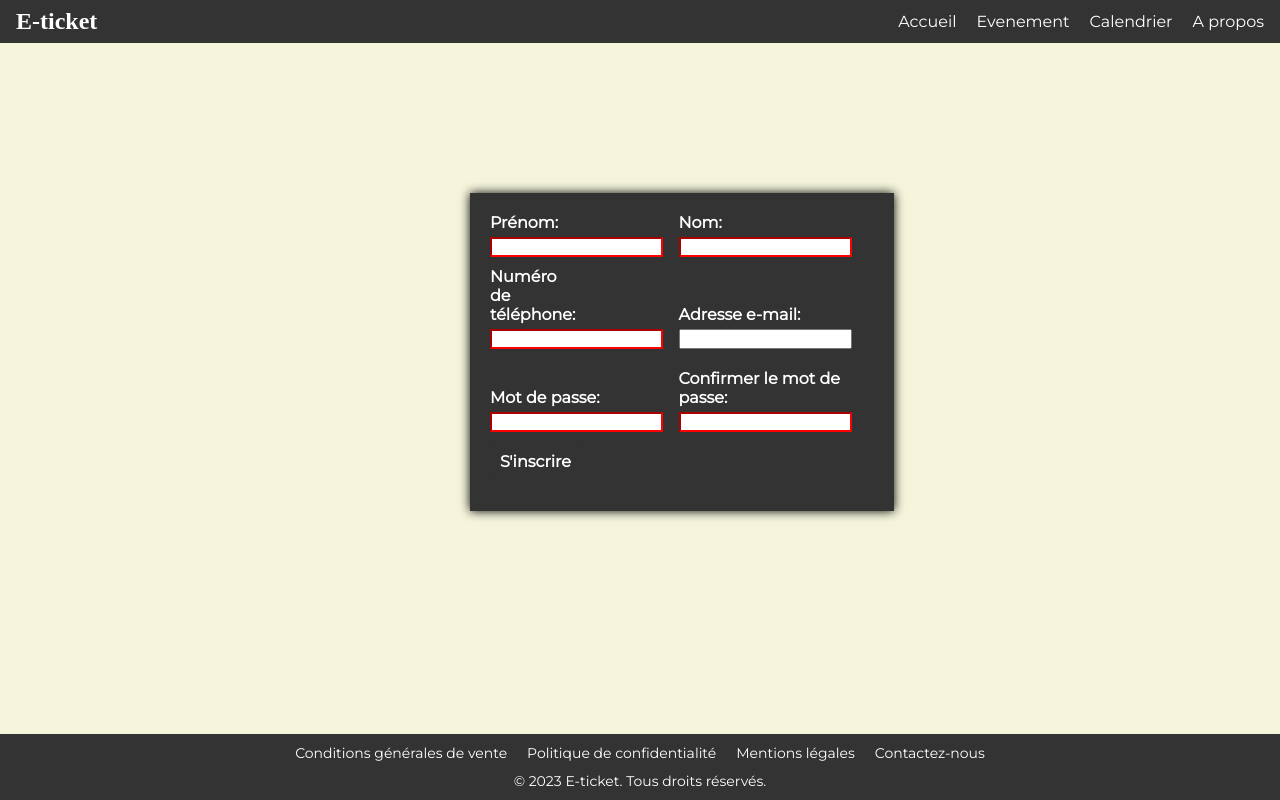
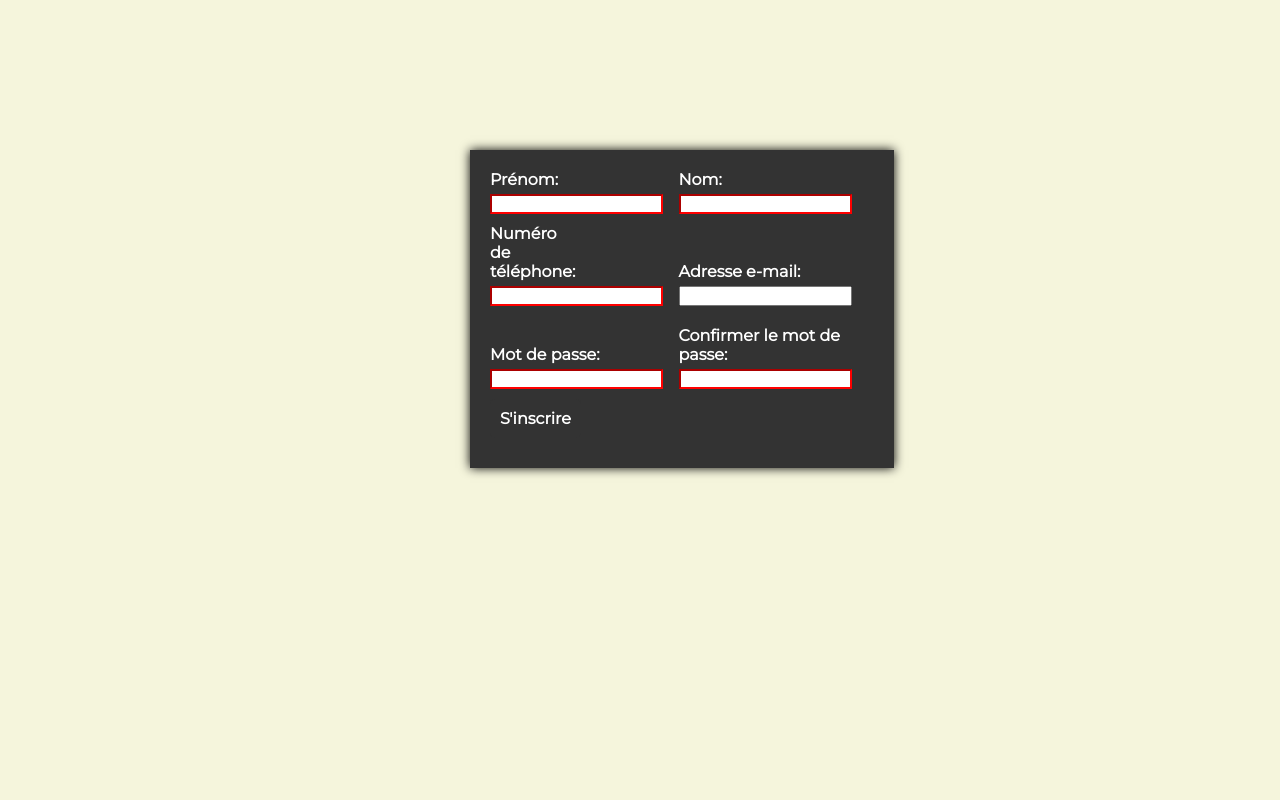
Before and after one commit to JoeLeDev/Billeterie-concert, a plain HTML site: page subscription.html in a window 1280 px wide. Drawn offline with Linux system fonts and the light colour scheme.

Commit message:
Modif header footer

```diff
--- a/subscription.html
+++ b/subscription.html
@@ -12,17 +12,7 @@
     <link rel="stylesheet" href="header.css">
 </head>
 <body>
-    <header>
-        <nav id="navbar">
-            <h1>E-ticket</h1>
-            <div id="menu-navbar">
-                <a href="index.html">Accueil</a>
-                <a href="#">Evenement</a>
-                <a href="#">Calendrier</a>
-                <a href="#">A propos</a>
-            </div>
-        </nav>
-    </header>
+    <div id="header-container"></div>
 
     <section>
         <form action="#" method="post">
@@ -58,16 +48,6 @@
             </div>
         </form>
     </section>
-<footer>
-        <div class="footer-container">
-            <div class="footer-links">
-                <a href="#">Conditions générales de vente</a>
-                <a href="#">Politique de confidentialité</a>
-                <a href="#">Mentions légales</a>
-                <a href="#">Contactez-nous</a>
-            </div>
-            <p>&copy; 2023 E-ticket. Tous droits réservés.</p>
-        </div>
-</footer>
+    <div id="footer-container"></div>
 </body>
 </html>
```
Also changed, not shown: login.html (+2 -22 lines), 2 other files.
